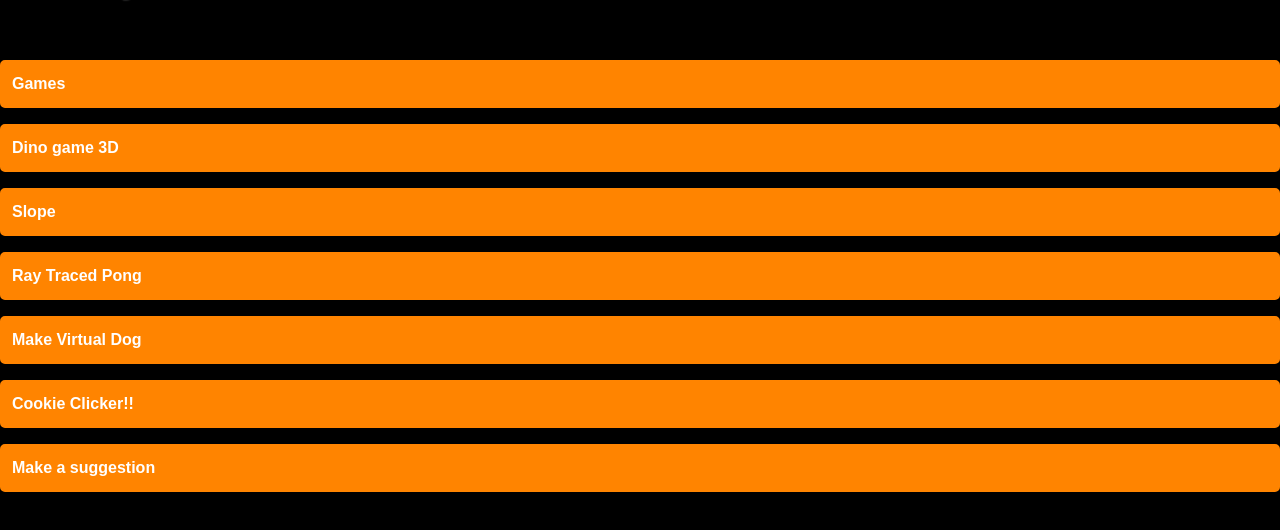
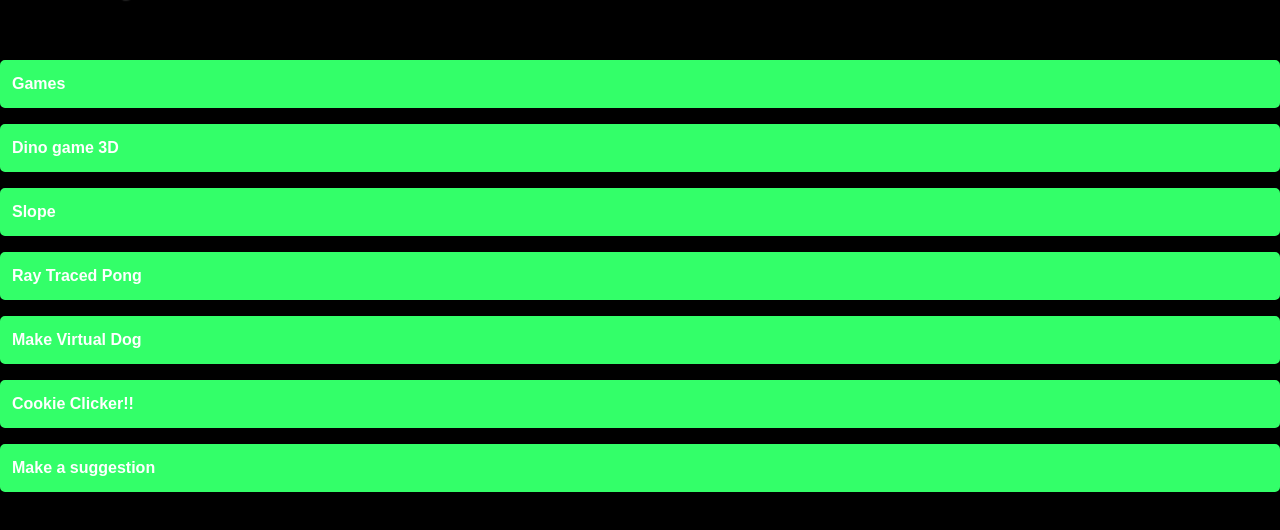
Before and after one commit to Realm6/CyberCore, a plain HTML site: page index.html in a window 1280 px wide. Shown: the part 50-580 px from the top of the page. Drawn offline with Linux system fonts and the light colour scheme.

Commit message:
Update style.css

```diff
--- a/style.css
+++ b/style.css
@@ -34,18 +34,18 @@
 /* Style for the links in the main content area */
 a {
   display: block;
-  background-color: #ff8400;
+  background-color: #33ff69;
   color: #FFF;
   text-decoration: none;
   font-weight: bold;
   padding: 10px;
-  border: 2px solid #ff8400;
+  border: 2px solid #33ff69;
   border-radius: 5px;
   transition: all 0.2s ease-in-out;
 }
 
 a:hover {
-  background-color: #ff8400;
+  background-color: #33ff69;
   color: #FFF;
 }
 
```
